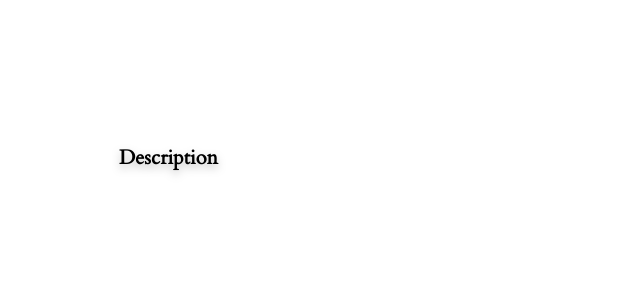
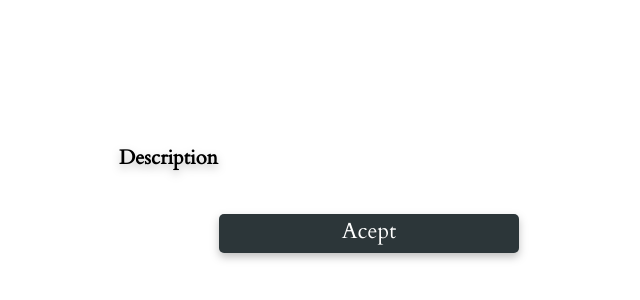
Before and after one commit to FernandaRojas152/web-bookstore, a Vue app: page /book/1 in a window 1280 px wide. Shown: the part 402-702 px from the top of the page, without its empty margins (275-915 px from the left). Built offline with nearby package versions, Linux system fonts and the light colour scheme; a web font is replaced by a local one.

Commit message:
DetailCard finished

```diff
--- a/src/components/DetailCard.vue
+++ b/src/components/DetailCard.vue
@@ -34,21 +34,26 @@ export default {
                 <h3> Description </h3>
                 <p> {{currentBook.description}}</p>
                 <p class="items" v-for="current in currentBook.genres" :key="current.name">{{current}}</p>
+                <div class="return">
+                    <router-link to="/FerLex" tag="button" class="btn"> Acept
+                    </router-link>
+                </div>
+
             </div>
         </div>
-
     </div>
     <!-- <p class="algo">Id del producto: {{ $route.params.bookId }}</p> -->
 </template>
 
 
 <style scoped lang="scss">
-.con{
+.con {
     padding: 40px 0px 0px 8px;
     display: flex;
     justify-content: center;
 }
-.detail{
+
+.detail {
     width: 500px;
     height: 500px;
     padding: 0px;
@@ -57,18 +62,19 @@ export default {
     border-radius: 25px;
 }
 
-.card-detail{
+.card-detail {
     margin-left: auto;
     margin-right: auto;
     width: 250px;
     height: 318px;
 }
-.detail .card-detail img{
+
+.detail .card-detail img {
     border-radius: 25px;
     width: 100%;
 }
 
-.detail .detail-content > h3{
+.detail .detail-content>h3 {
     top: 8px;
     text-align: center;
     color: #000000;
@@ -78,7 +84,7 @@ export default {
     margin-top: 40px;
 }
 
-.detail .detail-content p{
+.detail .detail-content p {
     color: #7C8486;
     font-family: 'Avenir LT Std', sans-serif;
     font-size: 12px;
@@ -87,7 +93,7 @@ export default {
     text-align: center;
 }
 
-.detail .detail-description h3{
+.detail .detail-description h3 {
     top: 8px;
     color: #000000;
     margin: 0px;
@@ -97,7 +103,8 @@ export default {
     font-size: 20px;
     margin-top: 16px;
 }
-.detail .detail-description p{
+
+.detail .detail-description p {
     color: #7C8486;
     font-family: 'Avenir LT Std', sans-serif;
     font-size: 14px;
@@ -106,7 +113,7 @@ export default {
     text-align: left;
 }
 
-.items{
+.items {
     display: inline-block;
     margin: 20px 10px 0 0;
     padding: 6px 12px;
@@ -119,4 +126,24 @@ export default {
     color: #777;
     cursor: pointer;
 }
+
+.return{
+    display: flex;
+    flex-flow: column wrap;
+    justify-content: space-around;
+    align-items: center;
+    top: 20px;
+}
+.btn{
+    margin: 10px;
+    font-family: Cardo;
+    font-size: 22px;
+    color: white;
+    border: none;
+    width: 300px;
+    height: 39px;
+    border-radius: 5px;
+    text-align: center;
+    background-color: #2c3639;
+}
 </style>
```
Lines whose indentation alone changed are shown as unchanged.
